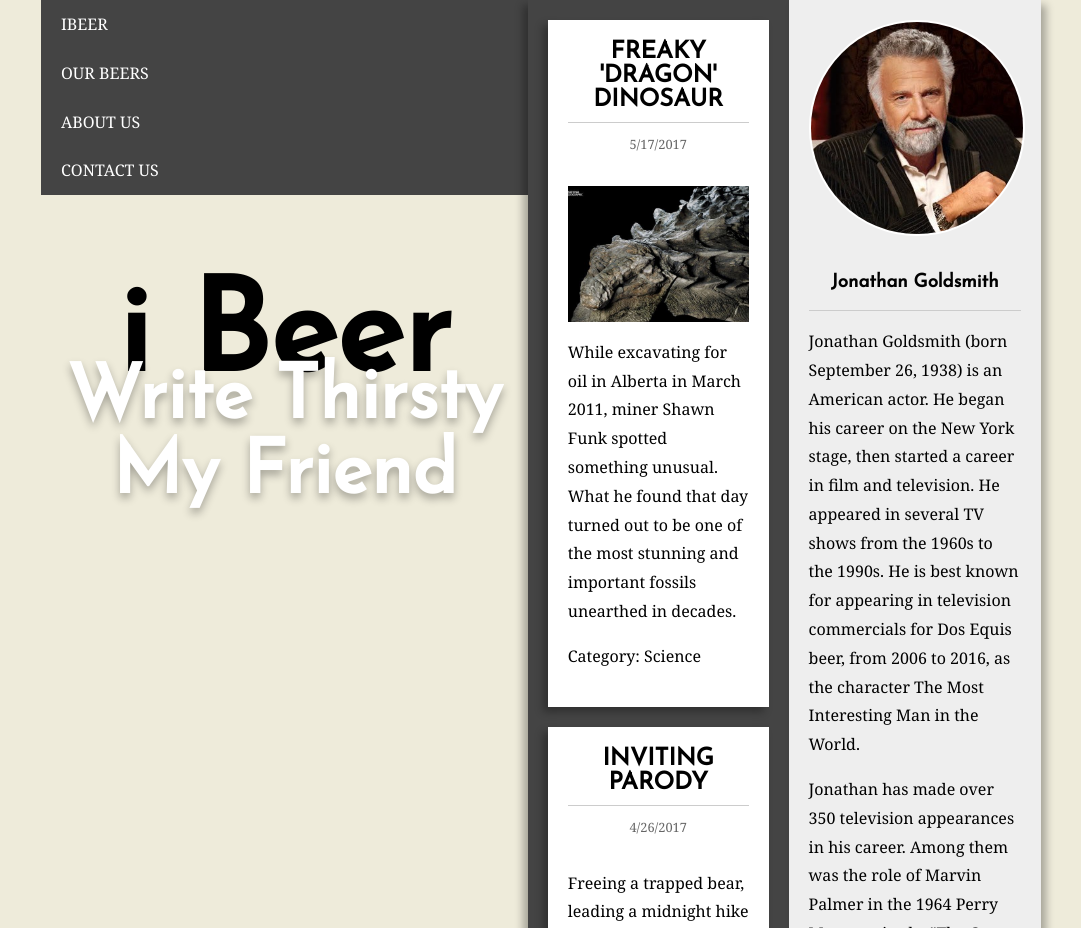
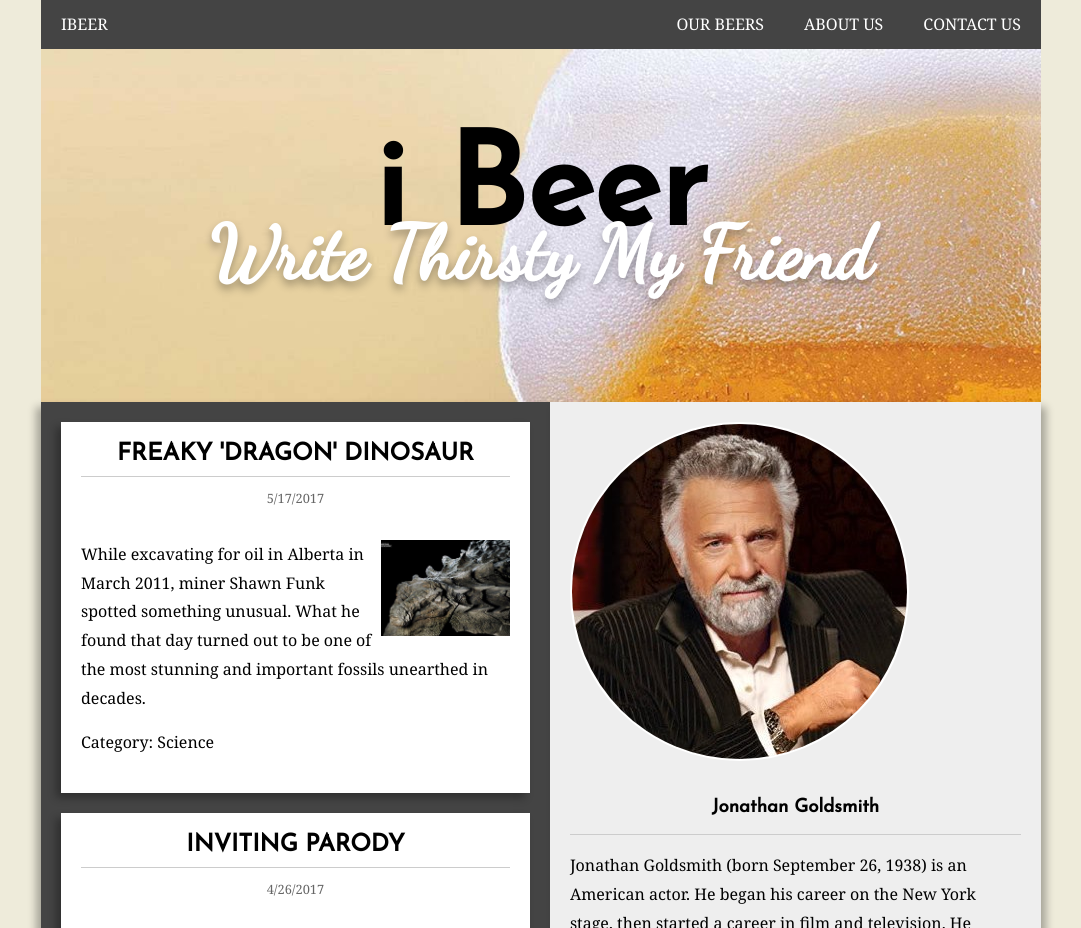
Before and after one commit to justinjkim/ibeer, a plain HTML site: page ibeer_starter_files/index.html in a window 1280 px wide. Shown: the top 928 px of the page, without its empty margins (99-1180 px from the left). Drawn offline with Linux system fonts and the light colour scheme.

Commit message:
lots of changes

```diff
--- a/ibeer_starter_files/index.html
+++ b/ibeer_starter_files/index.html
@@ -23,6 +23,10 @@
                     <h3>Write Thirsty My Friend</h3>
                 </div>
             </header>
+
+
+            <!-- adding my own div here, because I think I need it for flexbox to work -->
+            <div id="custom">
             <main>
                 <article>
                     <header>
@@ -94,6 +98,7 @@
                     </footer>
                 </article>
             </main>
+
             <aside>
                 <img src="img/author.jpg" alt="Author">
                 <h3>Jonathan Goldsmith</h3>
@@ -109,6 +114,7 @@
                 enough acting work to survive and wound up working various jobs, including driving a garbage truck and working in
                 construction, to help make ends meet.</p>
             </aside>
+            </div> <!-- ending my custom div -->
         </div>  <!-- END .wrapper -->
 
         <footer id="site-footer">
--- a/ibeer_starter_files/main.css
+++ b/ibeer_starter_files/main.css
@@ -37,13 +37,20 @@ img{
         the major page sections
     */
     margin: 0 auto;
-    display: flex;
+    /*display: flex;
+    flex-direction:column;*/
+
 }
 #site-header{
     /*
         TODO
         - Flexbox property here
     */
+    display: flex;
+    flex-wrap: wrap;
+
+
+
 }
 #site-header div{
     text-align: center;
@@ -55,9 +62,10 @@ img{
         - Add a background image "header-img.jpg"
         make sure that the path to the image is correct
     */
-
+    background-image: url('img/header-img.jpg');
     background-size: cover;
     background-position: right bottom;
+    width: 100%;
 }
 #site-header div h1,
 #site-header div h3{
@@ -76,6 +84,7 @@ img{
         TODO:
         - Use the script font: 'Dancing Script' fot this text
     */
+    font-family: 'Dancing Script';
 }
 #main-navigation{
     background: #444;
@@ -84,9 +93,13 @@ img{
         TODO:
         - Use Flexbox to arrange the navigation links
     */
+    flex-grow: 1;
+    flex-basis: auto;
+    justify-content: space-between;
+    display: flex;
 }
 #main-navigation a{
-    display: block;
+    display: inline-block;
     color: white;
     text-decoration: none;
     text-transform: uppercase;
@@ -96,6 +109,9 @@ img{
         TODO:
         - Flexbox - Create general spacing between nav links
     */
+
+
+
 }
 #main-navigation #logo{
     margin-right: 400px;
@@ -105,7 +121,19 @@ img{
         - Flexbox - The logo needs to take up more space
         that the other links
     */
+    flex-grow: 1;
+
 }
+
+
+/****** my own div for flexbox purposes ********/
+#custom {
+  display: flex;
+  position: relative;
+  top: -30px;
+}
+
+
 main{
     padding: 20px;
     background-color: #444;
@@ -115,6 +143,8 @@ main{
         - Flexbox: Set the starting width of this element
         - Use relative positioning to bump this upward
     */
+    flex-grow: 2;
+
 }
 aside{
     padding: 20px;
@@ -125,6 +155,7 @@ aside{
         - Flexbox: Set the starting width of this element
         - Use relative positioning to bump this upward
     */
+    flex-grow: 1;
 }
 aside h3{
     text-align: center;
@@ -165,6 +196,8 @@ article img{
         - Float article images to the right
         and match sizes and spacing to the mockup
     */
+    float: right;
+    max-width: 30%;
 }
 article footer p{
     /*
```
